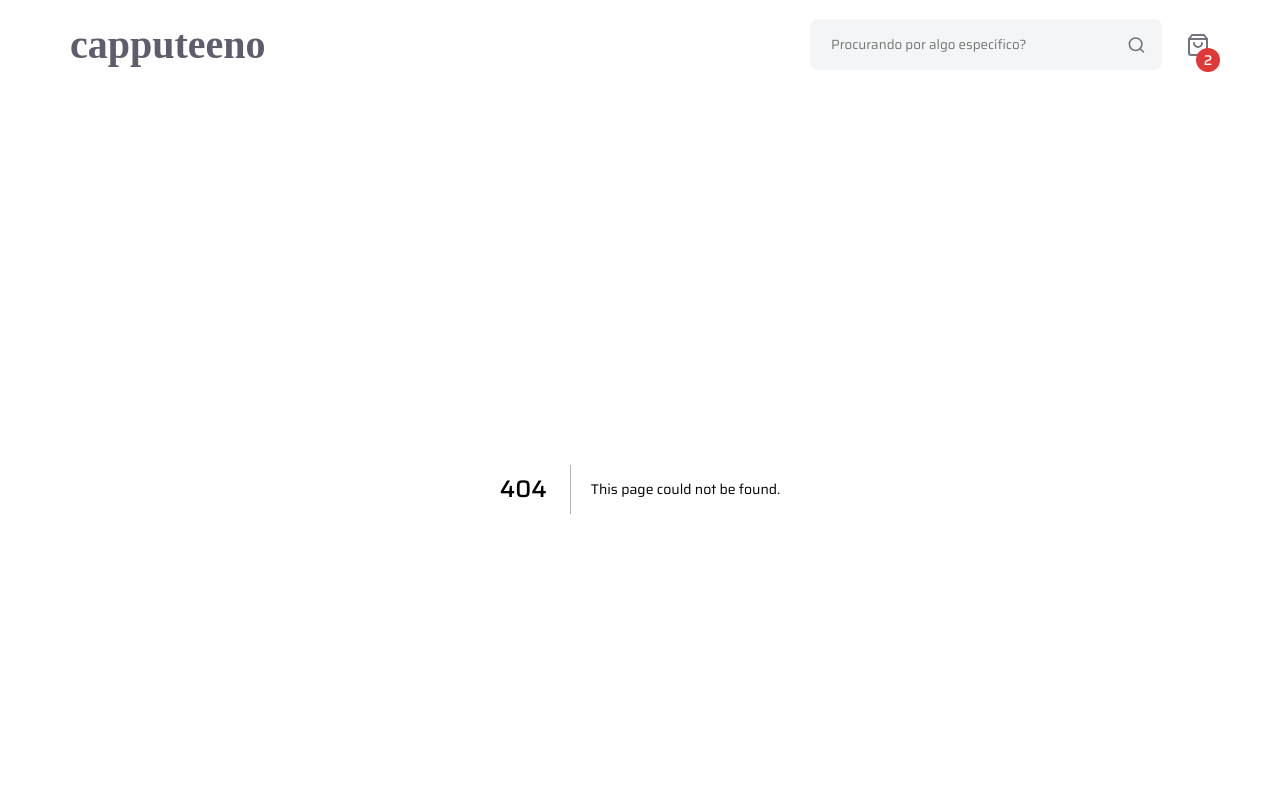
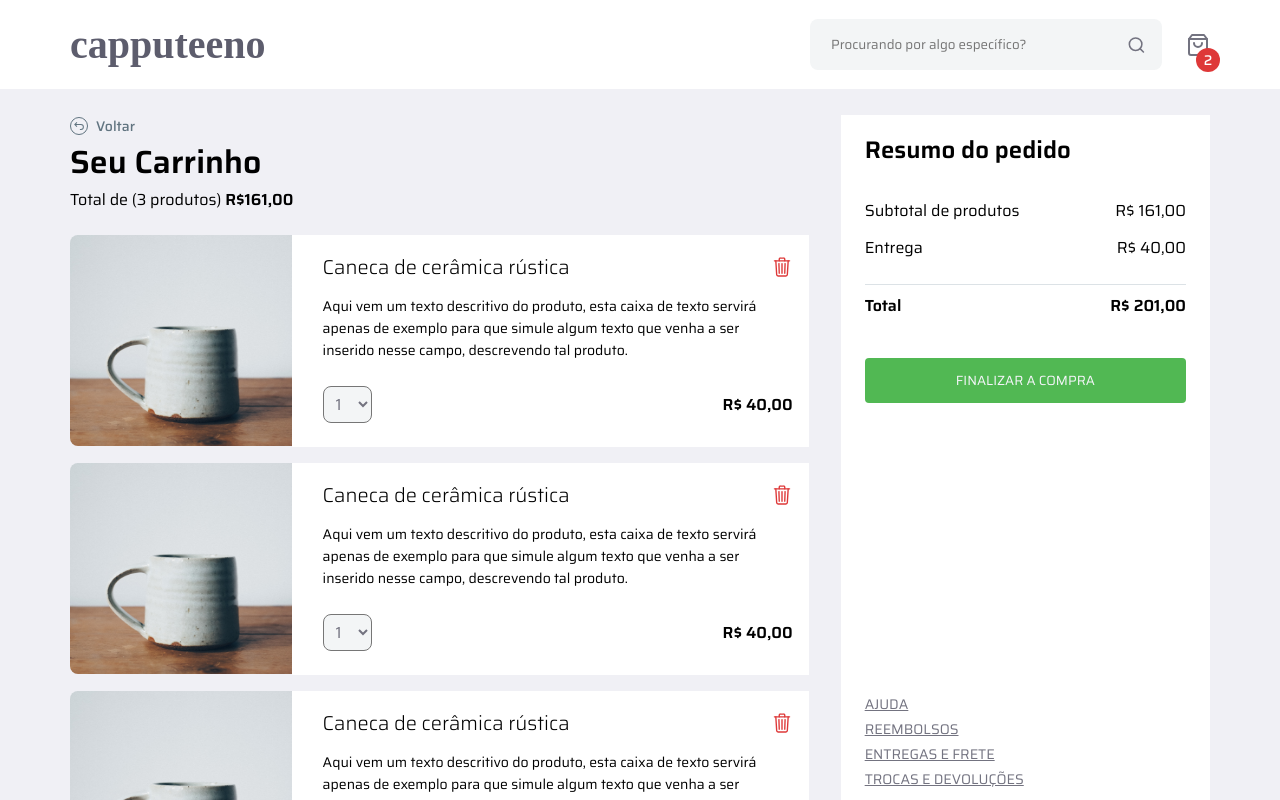
Before and after one commit to d0ugui/capputeeno, a Next.js app: page /cart in a window 1280 px wide. Before the commit this address had no page. Shown: the top 800 px of the page. Built offline with nearby package versions, Linux system fonts and the light colour scheme; a web font is replaced by a local one.

Commit message:
feat: create cart page and cart-item component

```diff
--- /dev/null
+++ b/pages/cart/index.js
@@ -0,0 +1,50 @@
+import Link from 'next/link';
+import { GrUndo } from 'react-icons/gr';
+import { CartItem } from '../../src/components/CartItem';
+import { Container, YourCart, Itens, Resume, Details } from './styles';
+
+export default function Cart() {
+  return (
+    <Container>
+      <YourCart>
+        <Link href="/">
+          <span>
+            <GrUndo size={18} />
+            Voltar
+          </span>
+        </Link>
+        <h1>Seu Carrinho</h1>
+        <p>
+          Total de (3 produtos) <strong> R$161,00</strong>
+        </p>
+        <Itens>
+          <CartItem />
+          <CartItem />
+          <CartItem />
+          <CartItem />
+          <CartItem />
+        </Itens>
+      </YourCart>
+      <Resume>
+        <Details>
+          <div>
+            <h2>Resumo do pedido</h2>
+            <p>Subtotal de produtos <span>R$ 161,00</span></p>
+            <p>Entrega <span>R$ 40,00</span></p>
+            <strong>Total <span>R$ 201,00</span></strong>
+
+            <button type="button">Finalizar a compra</button>
+          </div>
+          <div>
+            <ul>
+              <li><Link href="/">Ajuda</Link></li>
+              <li><Link href="/">Reembolsos</Link></li>
+              <li><Link href="/">Entregas e frete</Link></li>
+              <li><Link href="/">Trocas e devoluções</Link></li>
+            </ul>
+          </div>
+        </Details>
+      </Resume>
+    </Container>
+  );
+}
--- /dev/null
+++ b/pages/cart/styles.js
@@ -0,0 +1,100 @@
+import styled from 'styled-components';
+
+export const Container = styled.div`
+  width: 100%;
+  max-width: 1140px;
+  margin: 0 auto;
+  margin-top: 26px;
+
+  display: grid;
+  grid-template-columns: 2fr 1fr;
+  gap: 32px;
+`;
+
+export const YourCart = styled.div`
+  span {
+    font-size: 14px;
+    font-weight: 500;
+    color: ${({ theme }) => theme.productReturn};
+
+    display: flex;
+    align-items: center;
+    cursor: pointer;
+
+    svg {
+      margin-right: 8px;
+      border: 1.5px solid #617480;
+      border-radius: 50%;
+      padding: 2px;
+    }
+  }
+`;
+
+export const Itens = styled.div`
+  margin-top: 23px;
+
+  div + div {
+    margin-top: 16px;
+  }
+`;
+
+export const Resume = styled.div`
+  background-color: ${({ theme }) => theme.white};
+
+  max-height: 700px;
+  height: 100%;
+`;
+
+export const Details = styled.div`
+  padding: 16px 24px 24px;
+
+  display: flex;
+  flex-direction: column;
+  justify-content: space-between;
+
+  height: 100%;
+
+  h2 {
+    margin-bottom: 29px;
+  }
+
+  p, strong {
+    display: flex;
+    justify-content: space-between;
+  }
+
+  p + p {
+    margin-top: 12px;
+  }
+
+  strong {
+    border-top: 1px solid ${({ theme }) => theme.listItemSublime};
+    padding-top: 8px;
+    margin-top: 24px;
+  }
+
+  button {
+    text-transform: uppercase;
+    padding: 12px;
+    width: 100%;
+    border: none;
+    background-color: ${({ theme }) => theme.buttonFinish};
+    color: ${({ theme }) => theme.buttonPaginationSelected};
+    margin-top: 40px;
+    border-radius: 4px;
+    cursor: pointer;
+  }
+
+  ul {
+    list-style: none;
+
+    li {
+      a {
+        text-decoration: underline;
+        font-size: 14px;
+        text-transform: uppercase;
+        color: ${({ theme }) => theme.textColor};
+      }
+    }
+  }
+`;
--- /dev/null
+++ b/src/components/CartItem/index.js
@@ -0,0 +1,35 @@
+import Image from 'next/image';
+
+import imgTest from '../../assets/caneca.png';
+import { IoTrashOutline } from 'react-icons/io5';
+import { Container, ItemDetails, Title, Price } from './styles';
+
+export function CartItem() {
+  return (
+    <Container>
+      <Image src={imgTest} />
+      <ItemDetails>
+        <Title>
+          <h2>Caneca de cerâmica rústica</h2>
+          <IoTrashOutline size={22}/>
+        </Title>
+        <p>
+          Aqui vem um texto descritivo do produto, esta caixa de texto servirá
+          apenas de exemplo para que simule algum texto que venha a ser inserido
+           nesse campo, descrevendo tal produto.
+        </p>
+        <Price>
+          <select>
+            <option value="valor1">1</option>
+            <option value="valor2">2</option>
+            <option value="valor3">3</option>
+            <option value="valor4">4</option>
+            <option value="valor5">5</option>
+            <option value="valor6">6</option>
+          </select>
+          <strong>R$ 40,00</strong>
+        </Price>
+      </ItemDetails>
+    </Container>
+  );
+}
--- /dev/null
+++ b/src/components/CartItem/styles.js
@@ -0,0 +1,62 @@
+import styled from 'styled-components';
+
+export const Container = styled.div`
+  display: grid;
+  grid-template-columns: 30% 70%;
+
+
+  span {
+    max-height: 211px;
+    border-top-left-radius: 8px;
+    border-bottom-left-radius: 8px;
+  }
+`;
+
+export const ItemDetails = styled.div`
+  background-color: ${({ theme }) => theme.white};
+
+  padding: 16px 16px 24px 31px;
+
+  p {
+    font-size: 14px;
+    width: 95%;
+  }
+`;
+
+export const Title = styled.div`
+  display: flex;
+  align-items: center;
+  justify-content: space-between;
+
+  h2 {
+    font-size: 20px;
+    font-weight: 300;
+  }
+
+  svg {
+    color: #DE3838;
+    cursor: pointer;
+  }
+
+  margin-bottom: 12px;
+`;
+
+export const Price = styled.div`
+  display: flex;
+  align-items: center;
+  justify-content: space-between;
+
+  margin-top: 25px;
+
+  select {
+    font-size: 16px;
+    background-color: #F3F5F6;
+    border-radius: 8px;
+    padding: 4px 8px;
+    color: ${({ theme }) => theme.textColor};
+  }
+
+  strong {
+    font-weight: 600;
+  }
+`;
--- a/src/styles/themes/light.js
+++ b/src/styles/themes/light.js
@@ -15,4 +15,5 @@ export default {
   listItemSublime: '#DCE2E6',
   productReturn: '#617480',
   buttonProduct: '#115D8C',
+  buttonFinish: '#51B853',
 };
```
